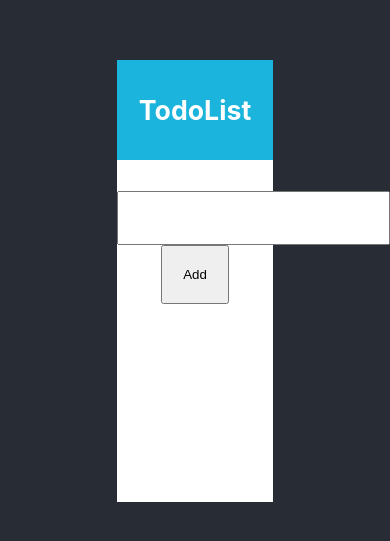
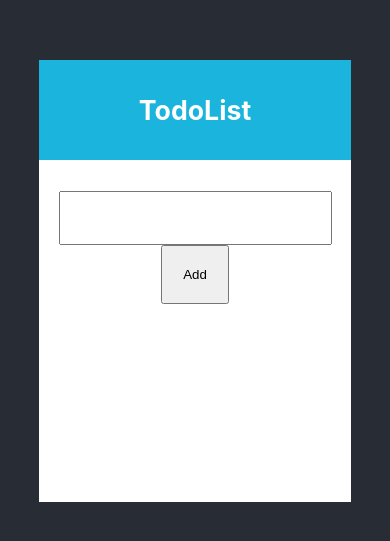
Before and after one commit to mohamedadham/TodoApp, a React (Create React App) app: page / in a window 390 px wide. Shown: the part 141-682 px from the top of the page. Built offline with nearby package versions, Linux system fonts and the light colour scheme.

Commit message:
updated CSS

```diff
--- a/src/App.css
+++ b/src/App.css
@@ -10,7 +10,7 @@
   color: white;
 }
 .App{
-    width: 40vw;
+    width: 30vw;
     background-color: #fff;
     min-height: 50vh;
     padding-bottom: 5vmin;
@@ -76,3 +76,13 @@ header{
         min-height:48px;
         padding:1.5em;
         }
+
+
+
+@media only screen and (max-width: 600px){
+    .App{
+        width:80vw;
+    }
+
+
+}
--- a/src/App.js
+++ b/src/App.js
@@ -59,8 +59,8 @@ class App extends React.Component {
 
             </header>
             <form  onSubmit={this.handleSubmit}>
-                <input style={{minWidth:'40vmin',minHeight:'48px',fontSize:'20px'}} type="text"  value={this.state.todoText} name="todoText" onChange={this.handleChange}/>
-                <button>  Add</button>
+                <input style={{minWidth:'50%',minHeight:'48px',fontSize:'20px'}} type="text"  value={this.state.todoText} name="todoText" onChange={this.handleChange}/>
+                <button>  Add </button>
             </form>
              <div className="todo-items">
            { todoData.map(item=><TodoItem item={item} handleCheckbox={this.handleCheckbox} key={item.id}/>) }
```
